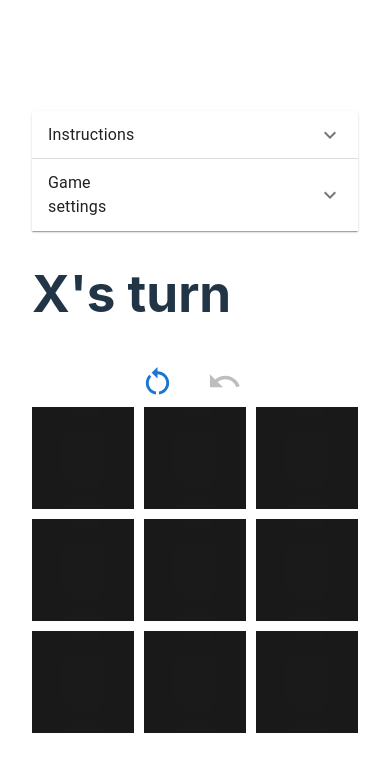
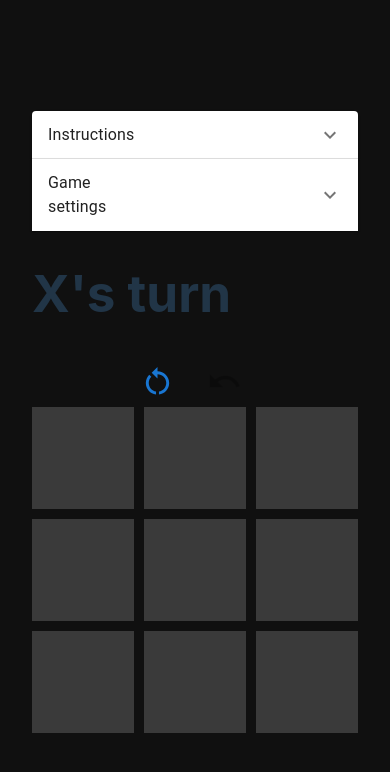
Before and after one commit to alijdens/three-tac-toe, a React (Vite) app in the folder ui/: page / in a window 390 px wide. Shown: the top 772 px of the page. Built offline with nearby package versions, Linux system fonts and the light colour scheme.

Commit message:
Make background darker and fit the screen on mobile to account also for the search bar.

```diff
--- a/ui/src/Board.tsx
+++ b/ui/src/Board.tsx
@@ -40,11 +40,11 @@ function Board({ state, onSquareClick, showHints, highlightMoveToDelete }: Board
         }
     })
 
-    const bgColors = Array(9).fill('#1a1a1a')
+    const shadows = Array(9).fill(null)
     if (showHints && !state.winner) {
         const moves = rankNextMoves(state)
         moves.forEach((move) => {
-            bgColors[move.position] = getMoveHintColor(move.score)
+            shadows[move.position] = getMoveHintColor(move.score)
         })
     }
 
@@ -78,7 +78,7 @@ function Board({ state, onSquareClick, showHints, highlightMoveToDelete }: Board
                             value={squareValues[i]}
                             onClick={onSquareClick}
                             color={colors[i]}
-                            backgroundColor={bgColors[i]}
+                            shadow={shadows[i]}
                             highlight={highlight[i]}
                         />
                     </Grid>
@@ -94,24 +94,26 @@ type SquareProps = {
     value: SquareValue,
     onClick: (id: SquarePos) => void,
     color: string,
-    backgroundColor: string,
+    shadow: string | null,
     highlight: boolean,
 }
 
-function Square({ id, value, onClick, color, backgroundColor, highlight } : SquareProps) {
+function Square({ id, value, onClick, color, shadow, highlight } : SquareProps) {
     const classes = ['square']
     if (!value) {
         classes.push('empty')
     }
     const style: any = {
         color: color,
-        backgroundColor: highlight ? '#030303' : '#1a1a1a',
-        boxShadow: `inset ${backgroundColor} 0 0 20px 5px`,
+        backgroundColor: highlight ? '#030303' : '#3a3a3a',
         transition: 'transform ease 0.5s, box-shadow ease 0.5s',
     }
     if (highlight) {
         style.borderColor = '#ffffff'
         style.borderWidth = 3
+    }
+    if (shadow) {
+        style.boxShadow = `inset ${shadow} 0 0 10px 10px`
     }
     return <>
         <button
--- a/ui/src/Game.css
+++ b/ui/src/Game.css
@@ -8,7 +8,6 @@
     font-size: 4em;
     font-weight: 500;
     font-family: inherit;
-    background-color: #1a1a1a;
     cursor: pointer;
     transition: border-color 0.25s;
 }
--- a/ui/src/index.css
+++ b/ui/src/index.css
@@ -27,7 +27,8 @@ body {
   display: flex;
   place-items: center;
   min-width: 150px;
-  min-height: 100vh;
+  min-height: 100dvh;
+  background-color: #101010;
 }
 
 h1 {
```
